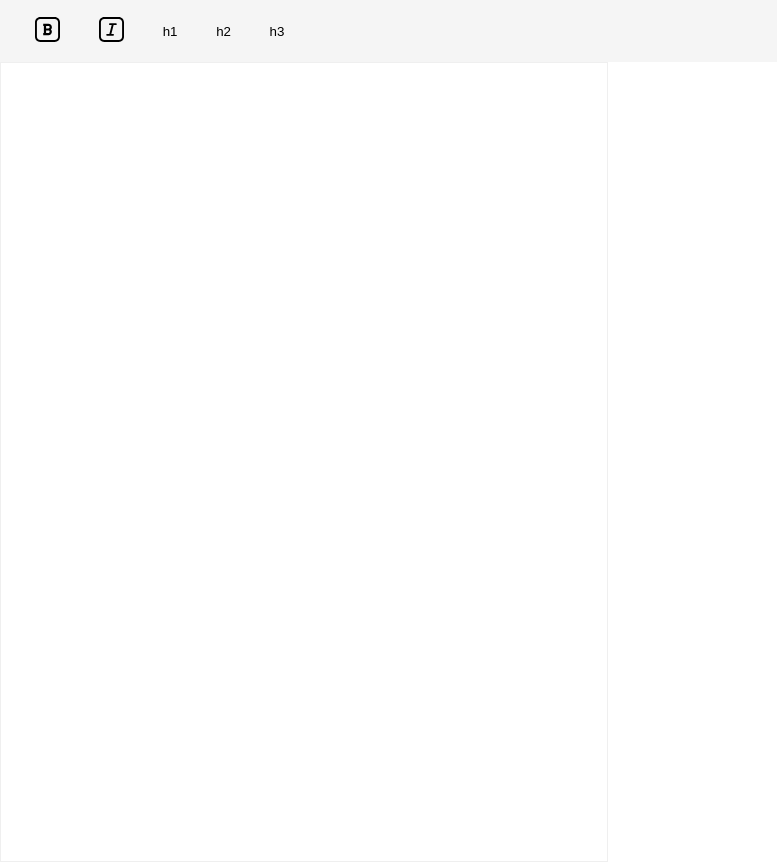
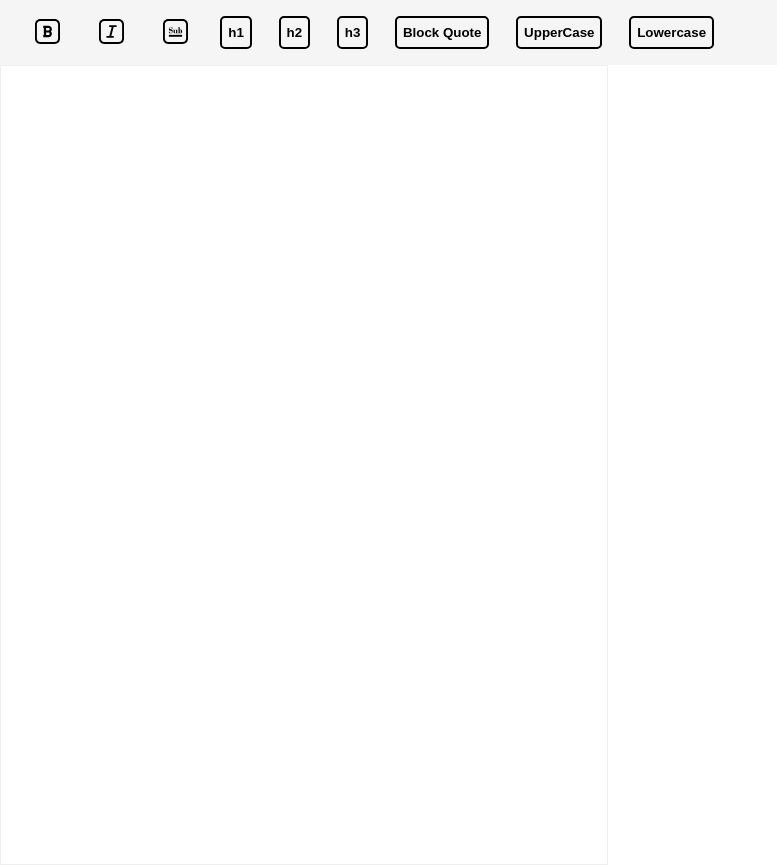
Before and after one commit to saptaksengupta/react-markdown, a React (Create React App) app: page / in a window 1280 px wide. Shown: the whole page, without its empty margins (0-777 px from the left). Built offline with nearby package versions, Linux system fonts and the light colour scheme.

Commit message:
[master] new text formation features addition changes

```diff
--- a/src/components/Header/Header.tsx
+++ b/src/components/Header/Header.tsx
@@ -52,25 +52,48 @@ const Header: React.FC = () => {
       <StyledOption onClick={(e) => onButtonClicked(SUPPORTED_OPTIONS.ITALIC)}>
         <ItalicIcon height="25px" />
       </StyledOption>
-      {/* <StyledOption
+      <StyledOption
         onClick={(e) => onButtonClicked(SUPPORTED_OPTIONS.UNDERLINE)}
       >
         <UnderlineIcon height="25px" />
-      </StyledOption> */}
+      </StyledOption>
       <StyledOption
+        className={styles.textBtn}
         onClick={(e) => onButtonClicked(SUPPORTED_OPTIONS.HEADINGONE)}
       >
         h1
       </StyledOption>
       <StyledOption
+        className={styles.textBtn}
         onClick={(e) => onButtonClicked(SUPPORTED_OPTIONS.HEADINGTWO)}
       >
         h2
       </StyledOption>
       <StyledOption
+        className={styles.textBtn}
         onClick={(e) => onButtonClicked(SUPPORTED_OPTIONS.HEADINGTHREE)}
       >
         h3
+      </StyledOption>
+
+      <StyledOption
+        className={styles.textBtn}
+        onClick={(e) => onButtonClicked(SUPPORTED_OPTIONS.BLOCKQUOTE)}
+      >
+        Block Quote
+      </StyledOption>
+
+      <StyledOption
+        className={styles.textBtn}
+        onClick={(e) => onButtonClicked(SUPPORTED_OPTIONS.UPPERCASE)}
+      >
+        UpperCase
+      </StyledOption>
+      <StyledOption
+        className={styles.textBtn}
+        onClick={(e) => onButtonClicked(SUPPORTED_OPTIONS.LOWERCASE)}
+      >
+        Lowercase
       </StyledOption>
     </StyledHeaderContainer>
   );
--- a/src/components/Header/header.module.scss
+++ b/src/components/Header/header.module.scss
@@ -2,3 +2,11 @@
     background: rebeccapurple;
     color: white;
 }
+
+.textBtn {
+    cursor: pointer;
+    height: 2.5em;
+    border: 2px solid black!important;
+    border-radius: 5px;
+    font-weight: 700;
+}
--- a/src/shared/app.constant.ts
+++ b/src/shared/app.constant.ts
@@ -4,5 +4,8 @@ export const SUPPORTED_OPTIONS = {
     UNDERLINE: 'underline',
     HEADINGONE: 'h1',
     HEADINGTWO: 'h2',
-    HEADINGTHREE: 'h3'
+    HEADINGTHREE: 'h3',
+    BLOCKQUOTE: 'blockquote',
+    UPPERCASE: 'uppercase',
+    LOWERCASE: 'lowercase'
 }
--- a/src/shared/app.utils.ts
+++ b/src/shared/app.utils.ts
@@ -8,7 +8,8 @@ export const getEditorContent = () => {
 
 const getSlectionRange = (selection: Selection) => selection.getRangeAt(0);
 
-const deleteRangeContents = (selectionRange: Range) => selectionRange.deleteContents();
+const deleteRangeContents = (selectionRange: Range) =>
+  selectionRange.deleteContents();
 
 export const getKeysFromObject = <K>(obj: K): Array<string> => Object.keys(obj);
 
@@ -27,9 +28,9 @@ export const parseTextBasedOnChoice = (choice: any) => {
       case SUPPORTED_OPTIONS.ITALIC:
         range.insertNode(makeItItalic(selectedRangeTxt));
         break;
-      // case SUPPORTED_OPTIONS.UNDERLINE:
-      //   range.insertNode(makeItBold(selectedRangeTxt));
-      //   break;
+      case SUPPORTED_OPTIONS.UNDERLINE:
+        range.insertNode(makeItUnderLine(selectedRangeTxt));
+        break;
       case SUPPORTED_OPTIONS.HEADINGONE:
         range.insertNode(makeItHeaderOne(selectedRangeTxt));
         break;
@@ -39,22 +40,45 @@ export const parseTextBasedOnChoice = (choice: any) => {
       case SUPPORTED_OPTIONS.HEADINGTHREE:
         range.insertNode(makeItHeaderThree(selectedRangeTxt));
         break;
+      case SUPPORTED_OPTIONS.BLOCKQUOTE:
+        range.insertNode(makeItBlockquote(selectedRangeTxt));
+        break;
+      case SUPPORTED_OPTIONS.UPPERCASE:
+        range.insertNode(makeItUppercase(String(selectedRangeTxt)));
+        break;
+      case SUPPORTED_OPTIONS.LOWERCASE:
+        range.insertNode(makeItlowercase(String(selectedRangeTxt)));
+        break;
       default:
         break;
     }
   }
   return getEditorContent();
-}
+};
 
-const makeItBold = <T> (text: T): Text => document.createTextNode(`**${text}**`);
+const makeItBold = <T>(text: T): Text =>
+  document.createTextNode(`**${text ? text : "Bold Text"}**`);
 
-const makeItItalic = <T>(text: T): Text => document.createTextNode(`*${text}*`);
+const makeItItalic = <T>(text: T): Text =>
+  document.createTextNode(`*${text ? text : "Italic Text"}*`);
 
+const makeItUnderLine = <T>(text: T): Text =>
+  document.createTextNode(`<u>${text ? text : "Underlined Text"}</u>`);
 
-// const makeItUnderLine = <T>(text: T): Text => document.createTextNode(`*${text}*`);
+const makeItHeaderOne = <T>(text: T): Text =>
+  document.createTextNode(`# ${text ? text : "Heading Level 1"}`);
 
-const makeItHeaderOne = <T>(text: T): Text => document.createTextNode(`# ${text}`);
+const makeItHeaderTwo = <T>(text: T): Text =>
+  document.createTextNode(`## ${text ? text : "Heading Level 2"}`);
 
-const makeItHeaderTwo = <T>(text: T): Text => document.createTextNode(`## ${text}`);
+const makeItHeaderThree = <T>(text: T): Text =>
+  document.createTextNode(`### ${text ? text : "Heading Level 3"}`);
 
-const makeItHeaderThree = <T>(text: T): Text => document.createTextNode(`### ${text}`);
+const makeItBlockquote = <T>(text: T): Text =>
+  document.createTextNode(`> ${text ? text : "Blockquoted Text"}`);
+
+const makeItUppercase = <T>(text: string): Text =>
+  document.createTextNode(`${text ? text.toUpperCase() : "UPPERCASE TEXT"}`);
+
+const makeItlowercase = <T>(text: string): Text =>
+  document.createTextNode(`${text ? text.toLowerCase() : "lowercase text"}`);
```
